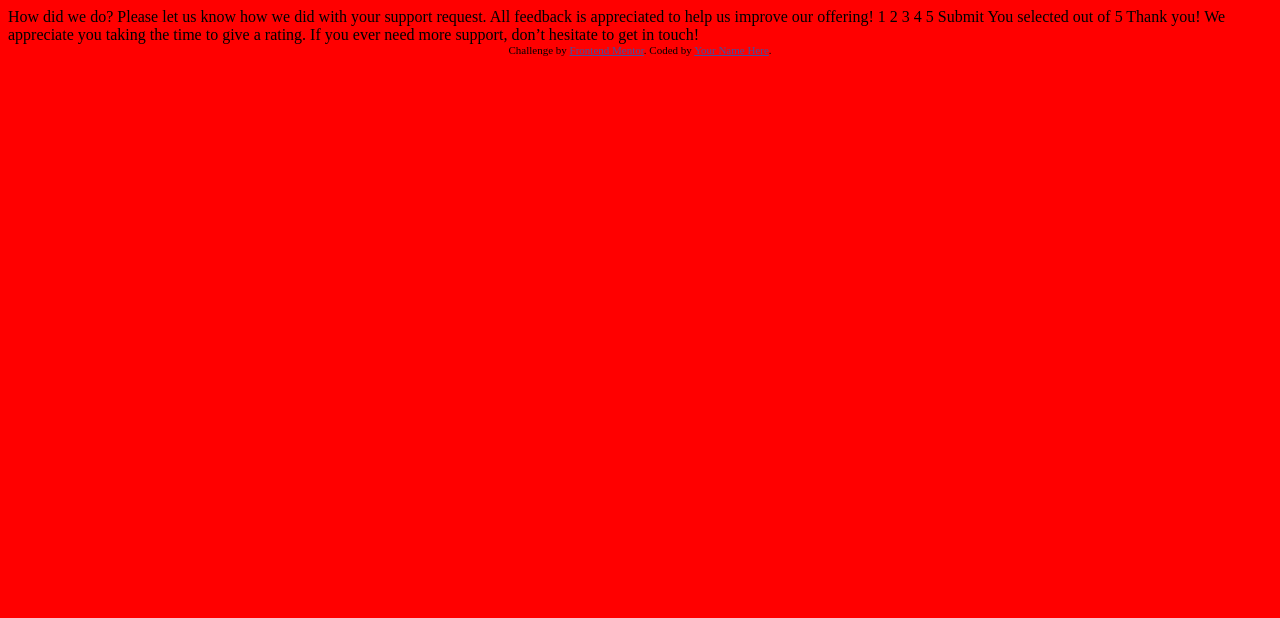
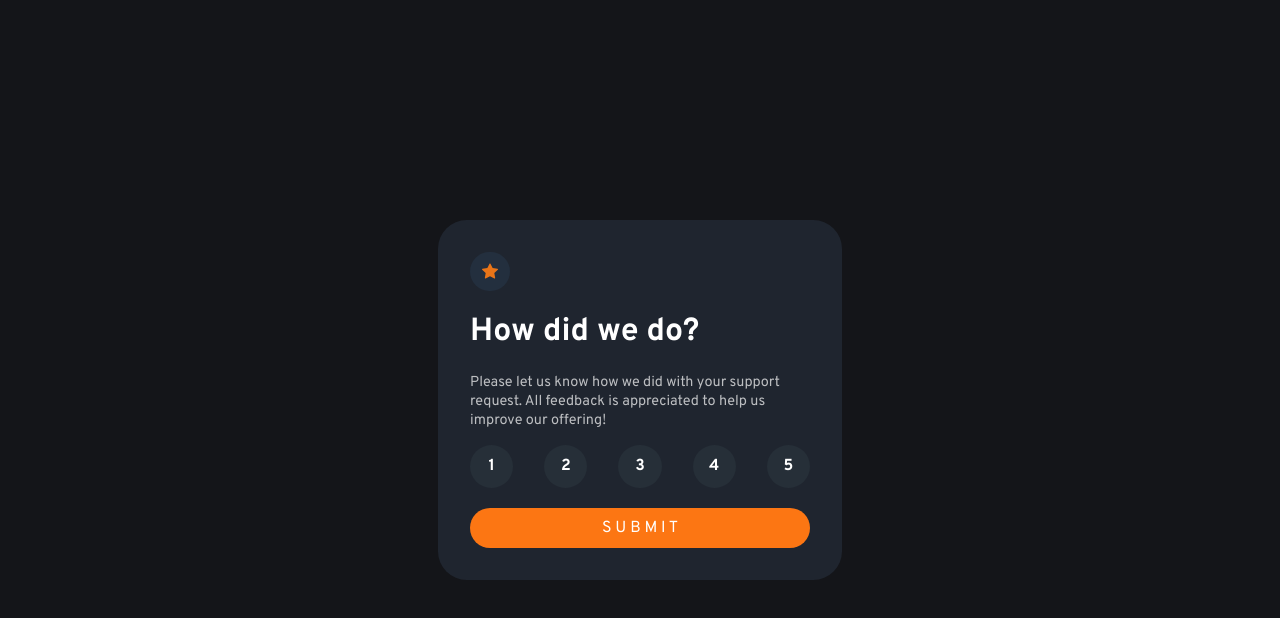
Before and after one commit to MiguelPositive/interactive-rating-component-main, a plain HTML site: page index.html in a window 1280 px wide. Drawn offline with Linux system fonts and the light colour scheme.

Commit message:
termine la vista 1

```diff
--- a/index.css
+++ b/index.css
@@ -1,3 +1,119 @@
+@font-face {
+
+    src: url("./fonts/Overpass-VariableFont_wght.ttf");
+    font-family: "Overpass" ;
+
+}
+
+*{
+    box-sizing: border-box;
+    color: white;
+    font-family: "Overpass" ;
+}
+
 body {
-    background-color: red;
+
+    background-color: #141519;
+
+    margin: 0;
+    min-width: 100vw;
+    min-height: 100vh;
+
+    display: flex;
+    justify-content: center;
+    align-items: center;
+
 }
+
+main {
+
+    background-color: #1F252F;
+
+    overflow: hidden;
+
+    border-radius: calc(1em + 1vw);
+    width: calc(14em + 14vw);
+    padding: calc(1.1em + 1.1vw);
+
+
+
+}
+
+.logo-container {
+
+    background-color: #232F3E;
+
+    border-radius: 1000rem;
+    padding-top: calc(0.4em + 0.4vw);
+    padding-bottom: calc(0.4em + 0.4vw);
+    width: calc(1.4em + 1.4vw);
+
+    display: flex;
+    justify-content: center;
+    align-items: center;
+}
+
+path {
+    color: #E97518;
+
+}
+
+.numbers {
+    display: flex;
+    justify-content: space-between;
+    align-items: center;
+    /* background-color: aqua; */
+    text-align: center;
+}
+
+
+.btn-submit {
+
+   transition: 0.3s ease all;
+   text-align: center;
+   background-color: #FC7613;
+   cursor: pointer;
+
+    height: calc(1.4em + 1.4vw);
+    margin-top: calc(0.7em + 0.7vw);
+    border-radius: 1000rem;
+
+    display: flex;
+    justify-content: center;
+    align-items: center;
+
+}
+
+.number:nth-child(n + 1){
+    background-color: #262F38;
+    cursor: pointer;
+    font-weight: bold;
+
+    width: calc(1.5em + 1.5vw);
+    height: calc(1.5em + 1.5vw);
+    border-radius: 20rem;
+
+    display: flex;
+    justify-content: center;
+    align-items: center;
+
+}
+
+
+main p{
+
+    font-size: calc(0.5em + 0.5vw);
+    opacity: 0.7;
+}
+
+.number:nth-child(n + 1):hover {
+
+    background-color: #7D8798;
+}
+
+.btn-submit:hover {
+
+    color: #E18D53;
+    font-weight: bold;
+    background-color: #FFFFFF;
+}
--- a/index.html
+++ b/index.html
@@ -1,50 +1,77 @@
 <!DOCTYPE html>
 <html lang="en">
   <head>
-  <meta charset="UTF-8">
-  <meta name="viewport" content="width=device-width, initial-scale=1.0"> <!-- displays site properly based on user's device -->
+    <meta charset="UTF-8" />
+    <meta http-equiv="X-UA-Compatible" content="IE=edge">
+    <meta name="viewport" content="width=device-width, initial-scale=1.0" />
+    <link
+      rel="icon"
+      type="image/png"
+      sizes="32x32"
+      href="./images/favicon-32x32.png"
+    />
 
-  <link rel="icon" type="image/png" sizes="32x32" href="./images/favicon-32x32.png">
-  <link rel="stylesheet" href="index.css">
+    <link rel="stylesheet" href="index.css" />
 
     <title>Frontend Mentor | Interactive rating component</title>
-
-  <!-- Feel free to remove these styles or customise in your own stylesheet 👍 -->
     <style>
-    .attribution { font-size: 11px; text-align: center; }
-    .attribution a { color: hsl(228, 45%, 44%); }
+      .attribution {
+        font-size: 11px;
+        text-align: center;
+      }
+      .attribution a {
+        color: hsl(228, 45%, 44%);
+      }
     </style>
   </head>
   <body>
+    <main>
+      <div class="logo-container">
+        <svg  xmlns="http://www.w3.org/2000/svg" width="16" height="16" fill="currentColor" class="bi bi-star-fill start" viewBox="0 0 16 16" >
+          <path d="M3.612 15.443c-.386.198-.824-.149-.746-.592l.83-4.73L.173 6.765c-.329-.314-.158-.888.283-.95l4.898-.696L7.538.792c.197-.39.73-.39.927 0l2.184 4.327 4.898.696c.441.062.612.636.282.95l-3.522 3.356.83 4.73c.078.443-.36.79-.746.592L8 13.187l-4.389 2.256z"/>
+        </svg>
+      </div>
+      <div>
+        <h1>How did we do?</h1>
+      </div>
+
+      <div>
+
+        <p> Please let us know how we did with your support request. All feedback is
+          appreciated to help us improve our offering!</p>
+      </div>
+      <div class="numbers">
+
+        <div class="number">1</div>
+        <div class="number">2</div>
+        <div class="number">3</div>
+        <div class="number">4</div>
+        <div class="number">5</div>
+
+      </div>
+      <div>
+
+        <div class="btn-submit">
+          S U B M I T
+        </div>
+      </div>
 
       <!-- Rating state start -->
 
-  How did we do?
 
-  Please let us know how we did with your support request. All feedback is appreciated
-  to help us improve our offering!
-
-  1 2 3 4 5
-
-  Submit
 
       <!-- Rating state end -->
 
       <!-- Thank you state start -->
 
-  You selected <!-- Add rating here --> out of 5
-
-  Thank you!
-
-  We appreciate you taking the time to give a rating. If you ever need more support,
-  don’t hesitate to get in touch!
+      <!-- You selected -->
+      <!-- Add rating here -->
+      <!-- out of 5 Thank you! We appreciate you taking the time to give a rating. If
+      you ever need more support, don’t hesitate to get in touch! -->
 
       <!-- Thank you state end -->
 
+    </main>
 
-  <div class="attribution">
-    Challenge by <a href="https://www.frontendmentor.io?ref=challenge" target="_blank">Frontend Mentor</a>.
-    Coded by <a href="#">Your Name Here</a>.
-  </div>
   </body>
 </html>
```
Also changed, not shown: fonts/Overpass-VariableFont_wght.ttf (added). Lines whose indentation alone changed are shown as unchanged.
